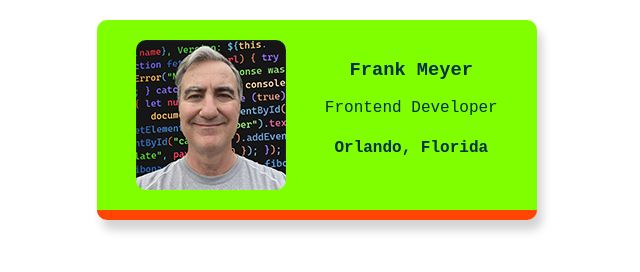
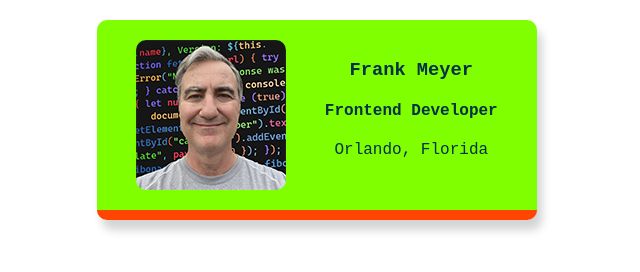
Before and after one commit to fmeyer3/business-card, a website built with Vite: page index.html in a window 1280 px wide. Shown: the whole page, without its empty margins (323-963 px from the left). Built offline with nearby package versions, Linux system fonts and the light colour scheme.

Commit message:
changed font weights

```diff
--- a/index.html
+++ b/index.html
@@ -7,8 +7,8 @@
             <img class="avatar" src="images/frank-meyer-code.png">
             <div >
                 <h3>Frank Meyer</h3>
-                <p>Frontend Developer</p>
-                <h4>Orlando, Florida</h4>
+                <h4>Frontend Developer</h4>
+                <p>Orlando, Florida</p>
             </div>
         </div>
     </body>
--- a/package.json
+++ b/package.json
@@ -10,8 +10,5 @@
   "dependencies": {
     "vite": "latest"
   },
-  "devDependencies": {},
-  "engines": {
-  "node": ">=20.19.0"
+  "devDependencies": {}
 }
-}
```
